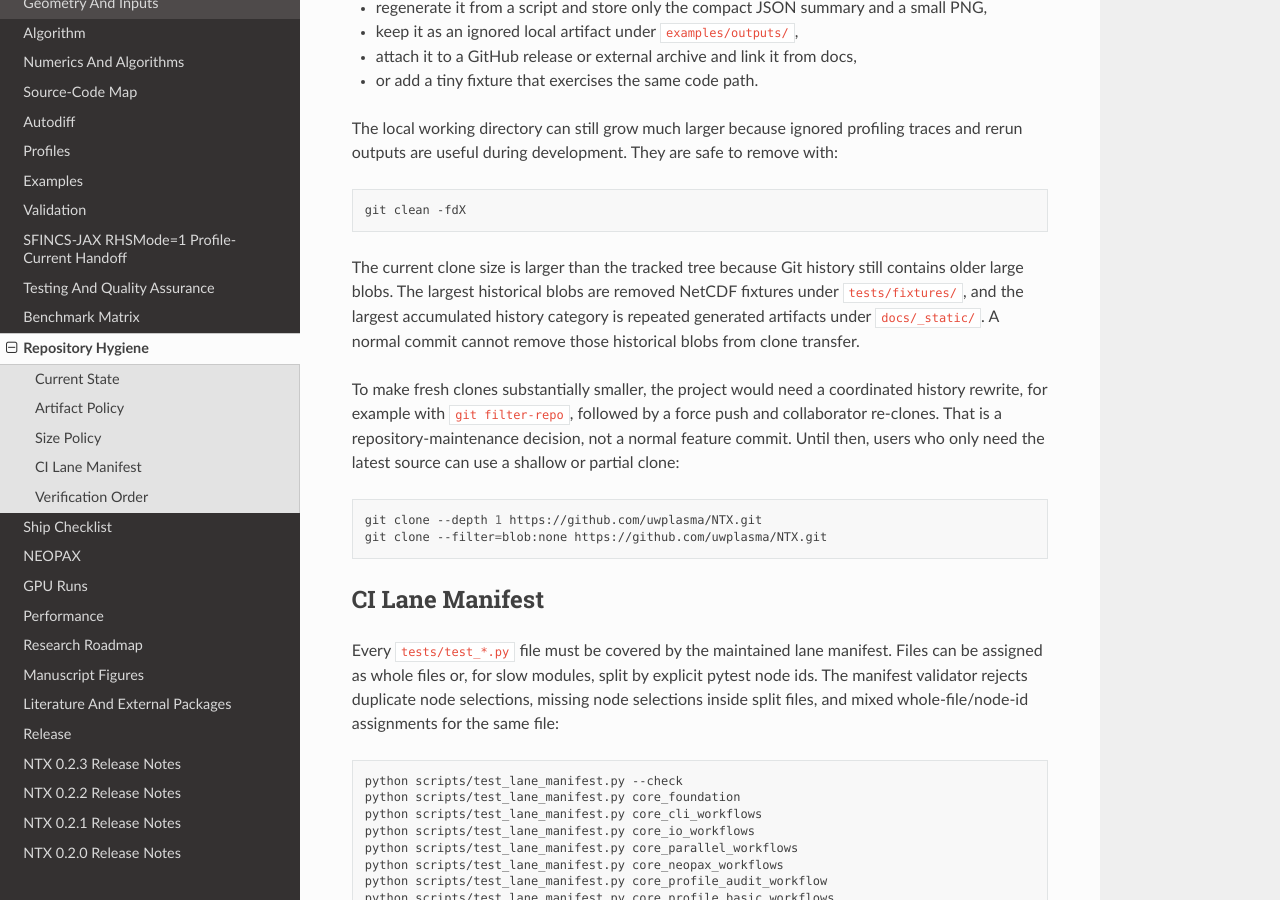
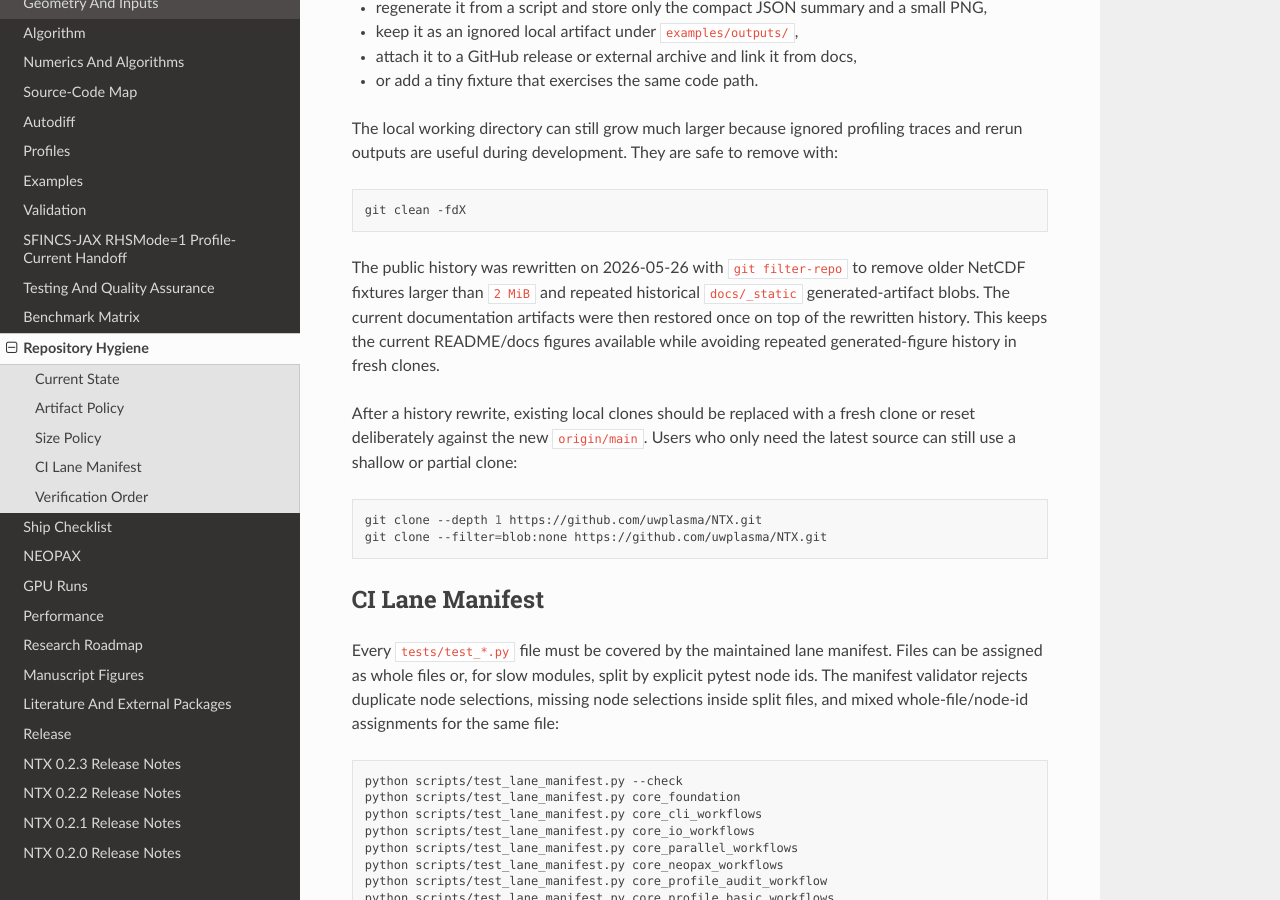
Before and after one commit to uwplasma/NTX, a Sphinx documentation site: the page built from docs/repo-hygiene.md, in a window 1280 px wide and 900 px high, scrolled down 1869 px. Built offline with Sphinx 7.4.7 and the Read the Docs theme 3.1.0, drawn with Linux system fonts in a browser that asks for light colours.

Commit message:
Document rewritten repository history

````diff
--- a/docs/repo-hygiene.md
+++ b/docs/repo-hygiene.md
@@ -90,17 +90,16 @@ to remove with:
 git clean -fdX
 ```
 
-The current clone size is larger than the tracked tree because Git history still
-contains older large blobs. The largest historical blobs are removed NetCDF
-fixtures under `tests/fixtures/`, and the largest accumulated history category
-is repeated generated artifacts under `docs/_static/`. A normal commit cannot
-remove those historical blobs from clone transfer.
+The public history was rewritten on 2026-05-26 with `git filter-repo` to remove
+older NetCDF fixtures larger than `2 MiB` and repeated historical
+`docs/_static` generated-artifact blobs. The current documentation artifacts
+were then restored once on top of the rewritten history. This keeps the current
+README/docs figures available while avoiding repeated generated-figure history
+in fresh clones.
 
-To make fresh clones substantially smaller, the project would need a coordinated
-history rewrite, for example with `git filter-repo`, followed by a force push
-and collaborator re-clones. That is a repository-maintenance decision, not a
-normal feature commit. Until then, users who only need the latest source can use
-a shallow or partial clone:
+After a history rewrite, existing local clones should be replaced with a fresh
+clone or reset deliberately against the new `origin/main`. Users who only need
+the latest source can still use a shallow or partial clone:
 
 ```bash
 git clone --depth 1 https://github.com/uwplasma/NTX.git
````
